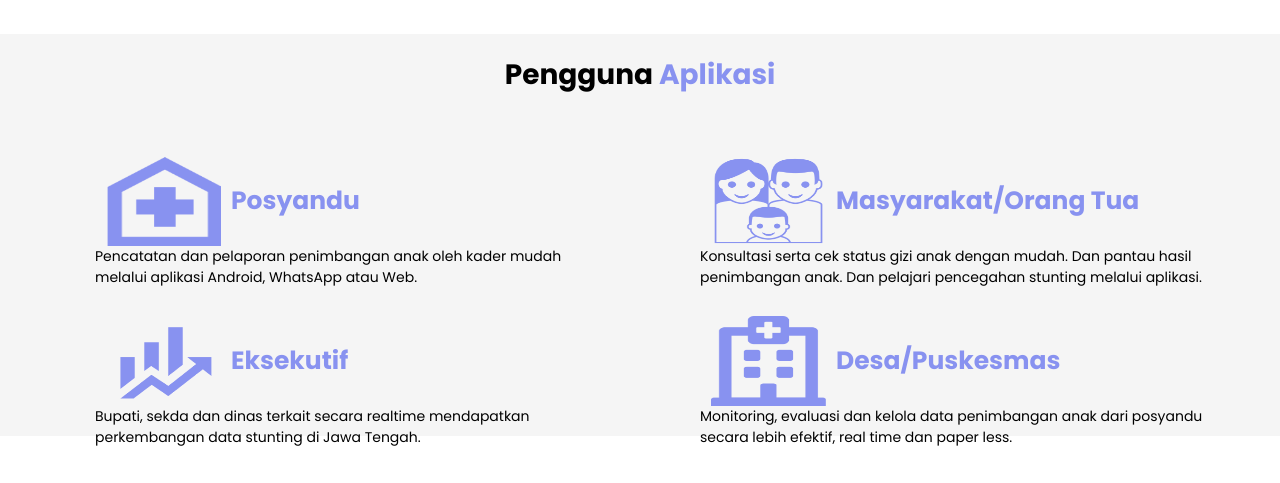
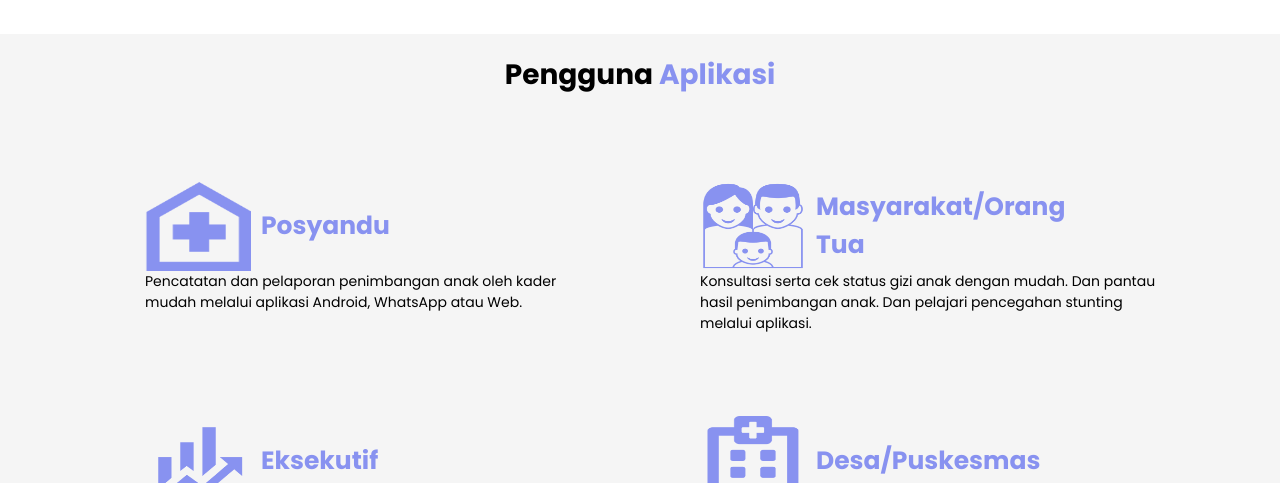
Before and after one commit to Dedytobing/landing-page, a plain HTML site: page index.html in a window 1280 px wide. Shown: the part 1970-2453 px from the top of the page. Drawn offline with nearby package versions, Linux system fonts and the light colour scheme; a web font is replaced by a local one.

Commit message:
Menambahkan beberapa style pada bagian Pengguna

```diff
--- a/style.css
+++ b/style.css
@@ -391,7 +391,7 @@ span {
   height: 100%;
   display: flex;
   z-index: 20;
-  padding-top: 25px;
+  padding: 50px;
 }
 .mainContent {
   margin-left: -35px;
```
